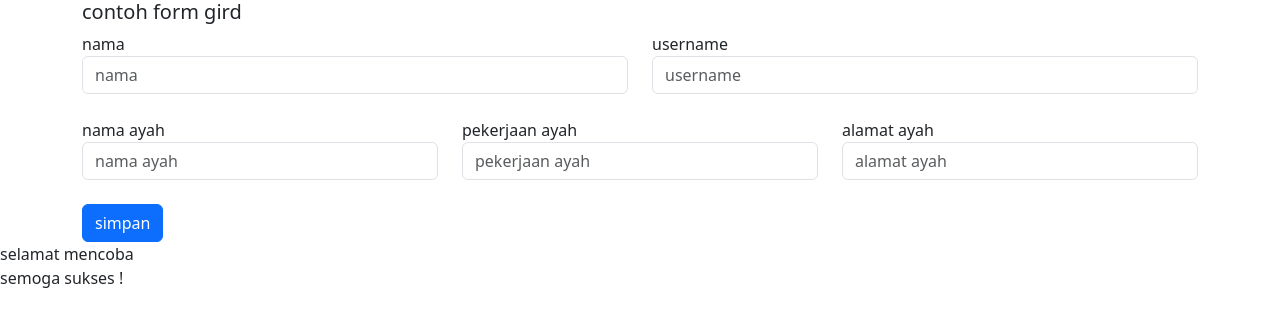
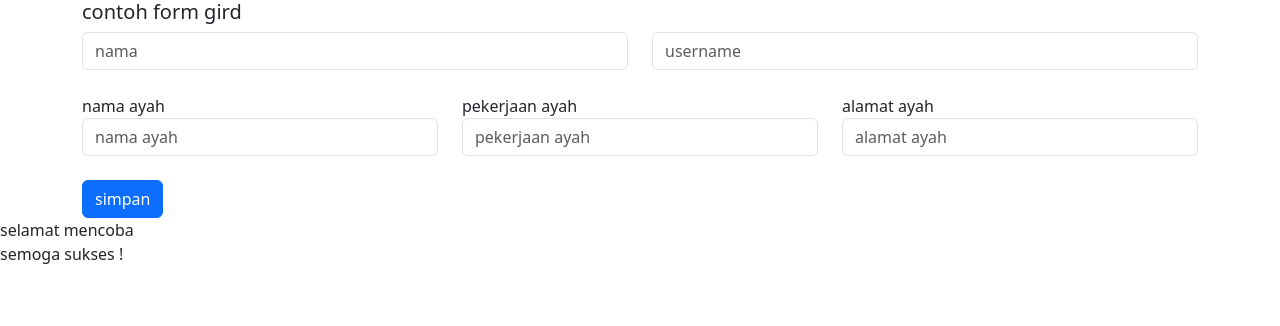
Before and after one commit to Dandiardiansyah/web1, a plain HTML site: page halaman4.html in a window 1280 px wide. Drawn offline with Linux system fonts and the light colour scheme.

Commit message:
first commit

```diff
--- a/halaman4.html
+++ b/halaman4.html
@@ -12,12 +12,10 @@
       <form action="index.html">
         <div class="row">
           <div class="form-group col-md-6">
-            <label for="contoh1">nama</label>
-            <input type="text" class="form-control" id="contoh1" placeholder="nama" />
+            <input type="text" class="form-control" placeholder="nama" />
           </div>
           <div class="form-group col-md-6">
-            <label for="contoh2">username</label>
-            <input type="text" class="form-control" id="contoh2" placeholder="username" />
+            <input type="text" class="form-control" placeholder="username" />
           </div>
         </div>
         <br />
```
